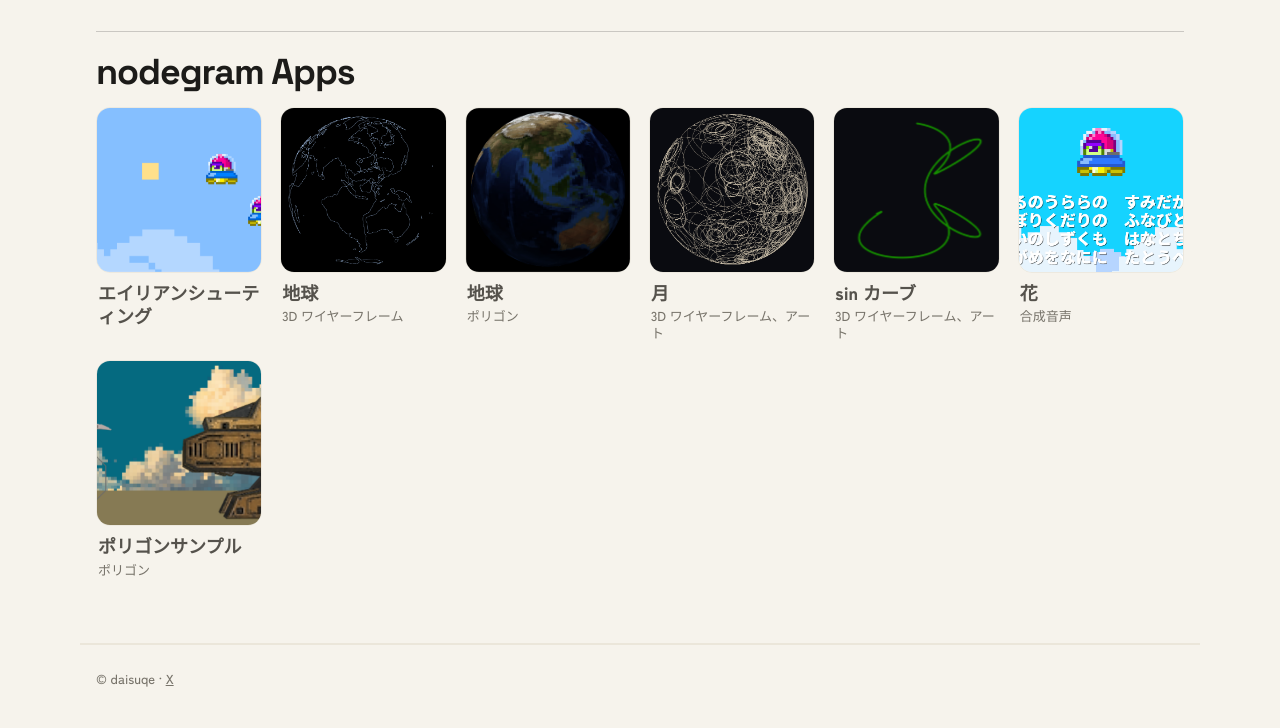
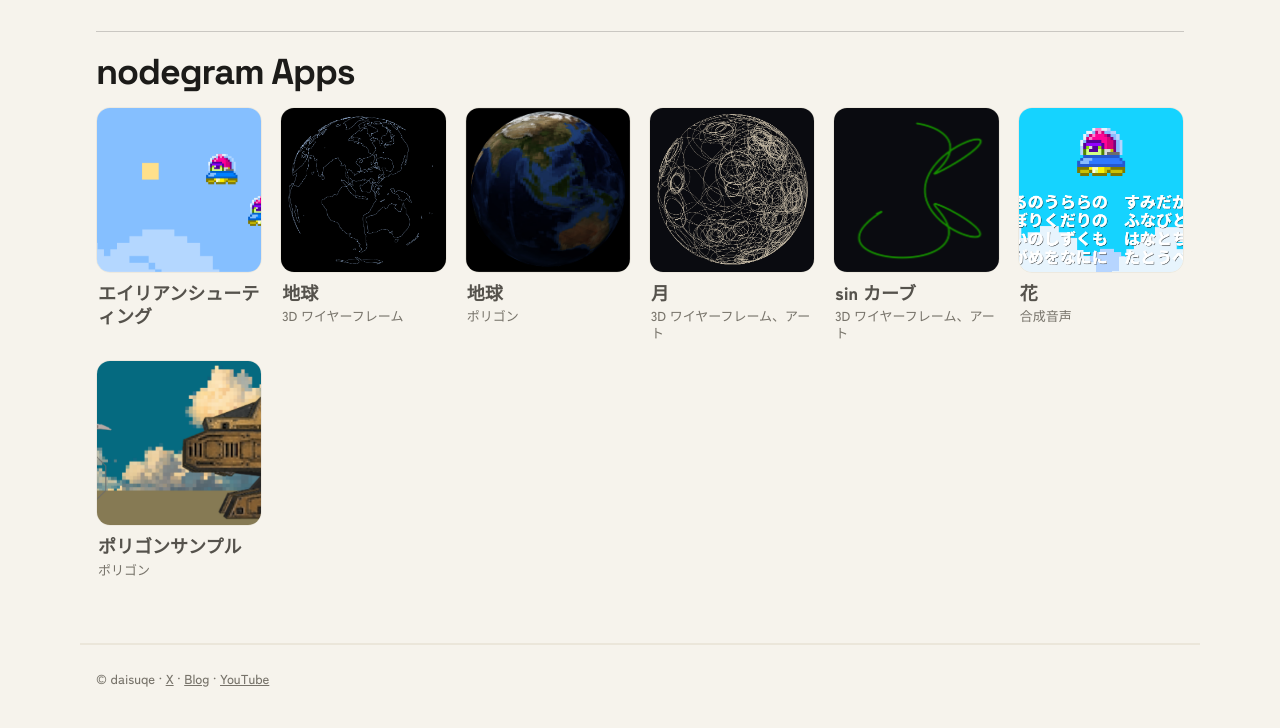
Before and after one commit to daisuqe/daisuqe.github.io, a plain HTML site: page index.html in a window 1280 px wide. Shown: the part 444-1172 px from the top of the page. Drawn offline with Linux system fonts and the light colour scheme.

Commit message:
Update index.html

```diff
--- a/index.html
+++ b/index.html
@@ -245,7 +245,7 @@
 </main>
 
 <footer>
-  © daisuqe · <a href="https://x.com/daiii">X</a>
+  © daisuqe · <a href="https://x.com/daiii">X</a> · <a href="https://d00harada.blogspot.com/">Blog</a> · <a href="https://www.youtube.com/@daisuqee">YouTube</a>
 </footer>
 
 <script src="apps.js?v=20261004c"></script>
```
